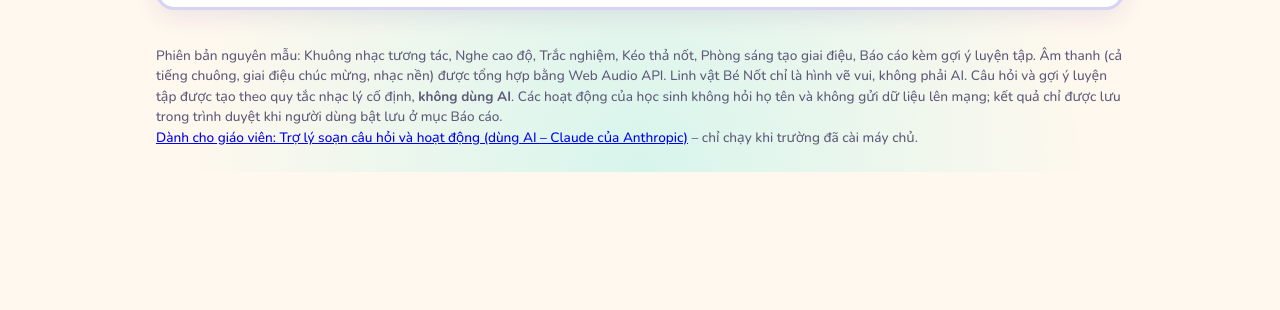
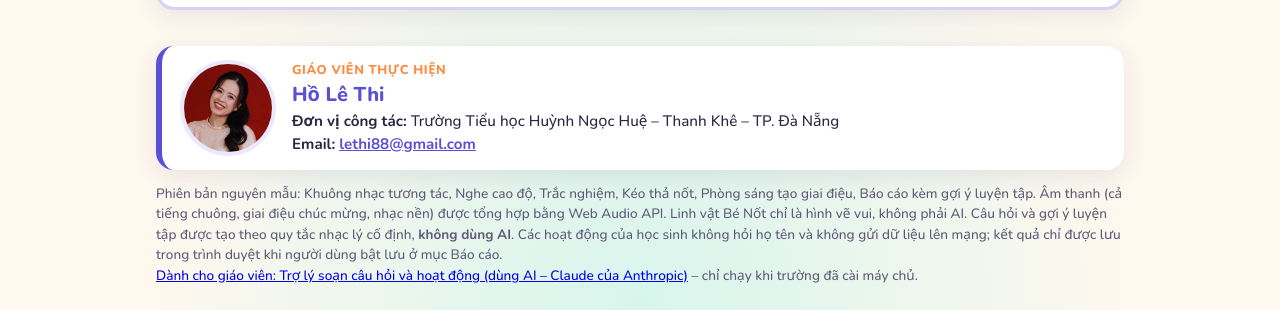
Before and after one commit to dungptt-dng/ai-music-lab, a website: page index.html in a window 1280 px wide. Shown: the part 776-1086 px from the top of the page. Before the commit the page ends 948 px from the top, so only its background shows below. Drawn offline with nearby package versions, Linux system fonts and the light colour scheme.

Commit message:
Chân trang: thêm thẻ giáo viên thực hiện (ảnh, đơn vị, email)
- Thẻ "Giáo viên thực hiện" với ảnh chân dung cô Hồ Lê Thi, đơn vị công tác
  và email, hiện ở chân trang của mọi hoạt động; xếp dọc trên điện thoại.
- Ảnh đã cắt vuông, thu nhỏ còn 320×320 (img/giao-vien-ho-le-thi.jpg).
- build-site: chép thêm thư mục img/ vào dist/.

Co-Authored-By: Claude Opus 5.5 <noreply@anthropic.com>

```diff
--- a/css/style.css
+++ b/css/style.css
@@ -76,6 +76,27 @@ body {
   color: var(--ink-soft); font-size: 0.85rem; line-height: 1.5;
 }
 .app-footer p { margin: 0; }
+
+/* Thẻ giáo viên thực hiện */
+.teacher-card {
+  display: flex; align-items: center; gap: 16px;
+  background: var(--surface); border-radius: var(--radius); box-shadow: var(--shadow);
+  border-left: 6px solid var(--primary);
+  padding: 14px 18px; margin-bottom: 14px;
+  color: var(--ink); font-size: 0.95rem;
+}
+.teacher-photo {
+  flex: none; width: 96px; height: 96px; border-radius: 50%;
+  object-fit: cover; object-position: 45% 30%;
+  border: 4px solid var(--primary-soft);
+}
+.teacher-info { min-width: 0; overflow-wrap: anywhere; }
+.teacher-role { color: var(--accent); font-weight: 800; font-size: 0.8rem; text-transform: uppercase; letter-spacing: 0.6px; }
+.teacher-name { color: var(--primary); font-weight: 800; font-size: 1.25rem; }
+.teacher-info a { color: var(--primary); font-weight: 700; }
+@media (max-width: 480px) {
+  .teacher-card { flex-direction: column; text-align: center; }
+}
 
 /* ---------- Khung hoạt động ---------- */
 .activity {
--- a/index.html
+++ b/index.html
@@ -47,6 +47,15 @@
   </main>
 
   <footer class="app-footer">
+    <section class="teacher-card" aria-label="Giáo viên thực hiện">
+      <img class="teacher-photo" src="img/giao-vien-ho-le-thi.jpg" alt="Ảnh cô Hồ Lê Thi" width="96" height="96">
+      <div class="teacher-info">
+        <p class="teacher-role">Giáo viên thực hiện</p>
+        <p class="teacher-name">Hồ Lê Thi</p>
+        <p><strong>Đơn vị công tác:</strong> Trường Tiểu học Huỳnh Ngọc Huệ – Thanh Khê – TP. Đà Nẵng</p>
+        <p><strong>Email:</strong> <a href="mailto:lethi88@gmail.com">lethi88@gmail.com</a></p>
+      </div>
+    </section>
     <p>Phiên bản nguyên mẫu: Khuông nhạc tương tác, Nghe cao độ, Trắc nghiệm, Kéo thả nốt,
       Phòng sáng tạo giai điệu, Báo cáo kèm gợi ý luyện tập. Âm thanh (cả tiếng chuông, giai điệu chúc mừng, nhạc nền)
       được tổng hợp bằng Web Audio API. Linh vật Bé Nốt chỉ là hình vẽ vui, không phải AI. Câu hỏi và gợi ý
--- a/tools/build-site.mjs
+++ b/tools/build-site.mjs
@@ -1,5 +1,5 @@
 /*
- * Tạo thư mục dist/ để đưa lên Cloudflare Pages: CHỈ chép những gì trình duyệt cần (index.html, css, js).
+ * Tạo thư mục dist/ để đưa lên Cloudflare Pages: CHỈ chép những gì trình duyệt cần (index.html, css, js, img).
  * Không chép tests/, docs/, functions/, tools/, LENH.docx… lên trang công khai.
  * Thư mục functions/ được Cloudflare đóng gói riêng thành máy chủ.
  */
@@ -9,7 +9,7 @@ import { fileURLToPath } from 'node:url';
 
 const root = join(dirname(fileURLToPath(import.meta.url)), '..');
 const dist = join(root, 'dist');
-const PUBLIC = ['index.html', 'css', 'js'];
+const PUBLIC = ['index.html', 'css', 'js', 'img'];
 
 rmSync(dist, { recursive: true, force: true });
 mkdirSync(dist);
```
Also changed, not shown: img/giao-vien-ho-le-thi.jpg (added).
